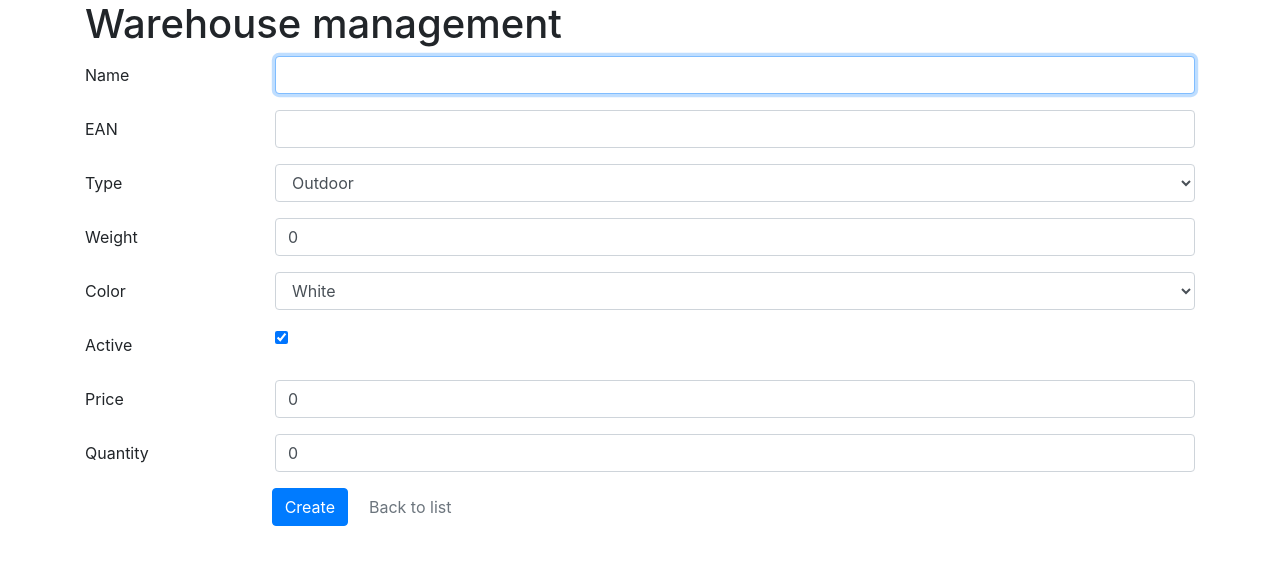
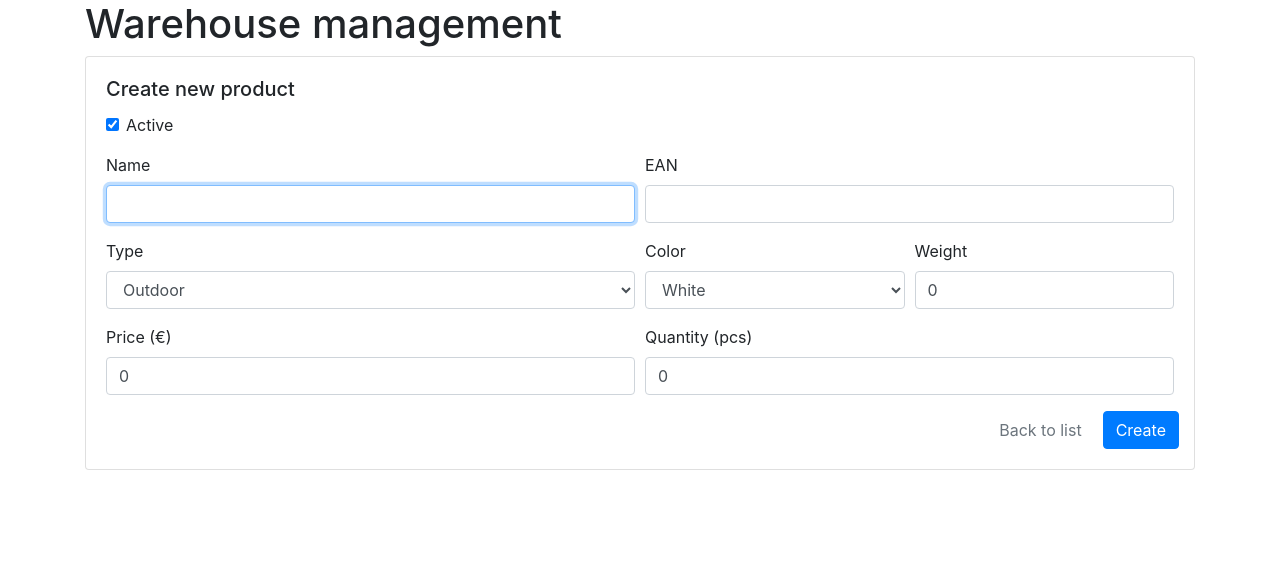
Before and after one commit to elvyra/warehouse-management, a React (Create React App) app: page /products/create in a window 1280 px wide. Shown: the top 564 px of the page. Built offline with nearby package versions, Linux system fonts and the light colour scheme.

Commit message:
form layout

```diff
--- a/src/components/productCreate/ProductCreate.tsx
+++ b/src/components/productCreate/ProductCreate.tsx
@@ -3,9 +3,14 @@ import { NavLink } from "react-router-dom";
 import ProductForm from "../productForm/ProductForm";
 import { CreateNewProduct } from "../productForm/CreateProductFromFormData";
 import { createItem } from "../localStorage/LocalStorage";
-import { Col, Row, Button, Form } from "react-bootstrap";
+import { Col, Row, Button, Form, Card } from "react-bootstrap";
 import ToastsContext from "../../context/ToastsContext";
-import { ToastType, ToastTemplate } from "../interfaces/interfaces";
+import {
+  currency,
+  unit,
+  ToastType,
+  ToastTemplate,
+} from "../interfaces/interfaces";
 
 const ProductCreate: React.FC = () => {
   const handleChangeActive = () => {};
@@ -28,41 +33,43 @@ const ProductCreate: React.FC = () => {
   };
 
   return (
+    <Card>
+      <Card.Body>
+        <Card.Title>Create new product</Card.Title>
         <Form onSubmit={handleSubmit}>
           <ProductForm handleChangeActive={handleChangeActive} />
-      <Form.Group as={Row}>
-        <Form.Label column md="2">
-          Price
-        </Form.Label>
-        <Col md="10">
-          <Form.Control type="number" min="0" name="price" defaultValue="0" />
-        </Col>
+          <Form.Row>
+            <Form.Group as={Col}>
+              <Form.Label>Price ({currency})</Form.Label>
+              <Form.Control
+                type="number"
+                min="0"
+                name="price"
+                defaultValue="0"
+              />
             </Form.Group>
-      <Form.Group as={Row}>
-        <Form.Label column md="2">
-          Quantity
-        </Form.Label>
-        <Col md="10">
+            <Form.Group as={Col}>
+              <Form.Label>Quantity ({unit})</Form.Label>
               <Form.Control
                 type="number"
                 min="0"
                 name="quantity"
                 defaultValue="0"
               />
-        </Col>
             </Form.Group>
+          </Form.Row>
           <Form.Row>
-        <Col md="2" />
-        <Col md="10">
-          <Button type="submit" className="mr-2">
-            Create
-          </Button>
-          <NavLink to="/products" className="btn btn-link text-secondary">
+            <NavLink
+              to="/products"
+              className="btn btn-link text-secondary ml-auto mr-2"
+            >
               Back to list
             </NavLink>
-        </Col>
+            <Button type="submit">Create</Button>
           </Form.Row>
         </Form>
+      </Card.Body>
+    </Card>
   );
 };
 
--- a/src/components/productForm/ProductForm.tsx
+++ b/src/components/productForm/ProductForm.tsx
@@ -14,36 +14,39 @@ const ProductForm: React.FC<PropsType> = ({
 }: PropsType) => {
   return (
     <>
-      <Form.Group as={Row}>
-        <Form.Label column md="2">
-          Name
-        </Form.Label>
-        <Col md="10">
+      <Form.Row>
+        <Form.Group as={Col}>
+          <Form.Check
+            type="checkbox"
+            name="active"
+            defaultChecked={!isNullOrUndefined(product) ? product.active : true}
+            onChange={handleChangeActive}
+            label="Active"
+          />
+        </Form.Group>
+      </Form.Row>
+      <Form.Row>
+        <Form.Group as={Col}>
+          <Form.Label>Name</Form.Label>
           <Form.Control
             type="text"
             name="name"
             defaultValue={!isNullOrUndefined(product) ? product.name : ""}
             autoFocus
           />
-        </Col>
-      </Form.Group>
-      <Form.Group as={Row}>
-        <Form.Label column md="2">
-          EAN
-        </Form.Label>
-        <Col md="10">
+        </Form.Group>
+        <Form.Group as={Col}>
+          <Form.Label>EAN</Form.Label>
           <Form.Control
             type="text"
             name="ean"
             defaultValue={!isNullOrUndefined(product) ? product.EAN : ""}
           />
-        </Col>
-      </Form.Group>
-      <Form.Group as={Row}>
-        <Form.Label column md="2">
-          Type
-        </Form.Label>
-        <Col md="10">
+        </Form.Group>
+      </Form.Row>
+      <Form.Row>
+        <Form.Group as={Col}>
+          <Form.Label>Type</Form.Label>
           <Form.Control
             as="select"
             defaultValue={!isNullOrUndefined(product) ? product.type : 0}
@@ -57,26 +60,9 @@ const ProductForm: React.FC<PropsType> = ({
                 </option>
               ))}
           </Form.Control>
-        </Col>
-      </Form.Group>
-      <Form.Group as={Row}>
-        <Form.Label column md="2">
-          Weight
-        </Form.Label>
-        <Col md="10">
-          <Form.Control
-            type="number"
-            min="0"
-            name="weight"
-            defaultValue={!isNullOrUndefined(product) ? product.weight : 0}
-          />
-        </Col>
-      </Form.Group>
-      <Form.Group as={Row}>
-        <Form.Label column md="2">
-          Color
-        </Form.Label>
-        <Col md="10">
+        </Form.Group>
+        <Form.Group as={Col} lg="3">
+          <Form.Label>Color</Form.Label>
           <Form.Control
             as="select"
             defaultValue={!isNullOrUndefined(product) ? product.color : 0}
@@ -90,21 +76,17 @@ const ProductForm: React.FC<PropsType> = ({
                 </option>
               ))}
           </Form.Control>
-        </Col>
-      </Form.Group>
-      <Form.Group as={Row}>
-        <Form.Label column md="2">
-          Active
-        </Form.Label>
-        <Col md="10">
-          <Form.Check
-            type="checkbox"
-            name="active"
-            defaultChecked={!isNullOrUndefined(product) ? product.active : true}
-            onChange={handleChangeActive}
+        </Form.Group>
+        <Form.Group as={Col} lg="3">
+          <Form.Label>Weight</Form.Label>
+          <Form.Control
+            type="number"
+            min="0"
+            name="weight"
+            defaultValue={!isNullOrUndefined(product) ? product.weight : 0}
           />
-        </Col>
-      </Form.Group>
+        </Form.Group>
+      </Form.Row>
     </>
   );
 };
```
Lines whose indentation alone changed are shown as unchanged.
